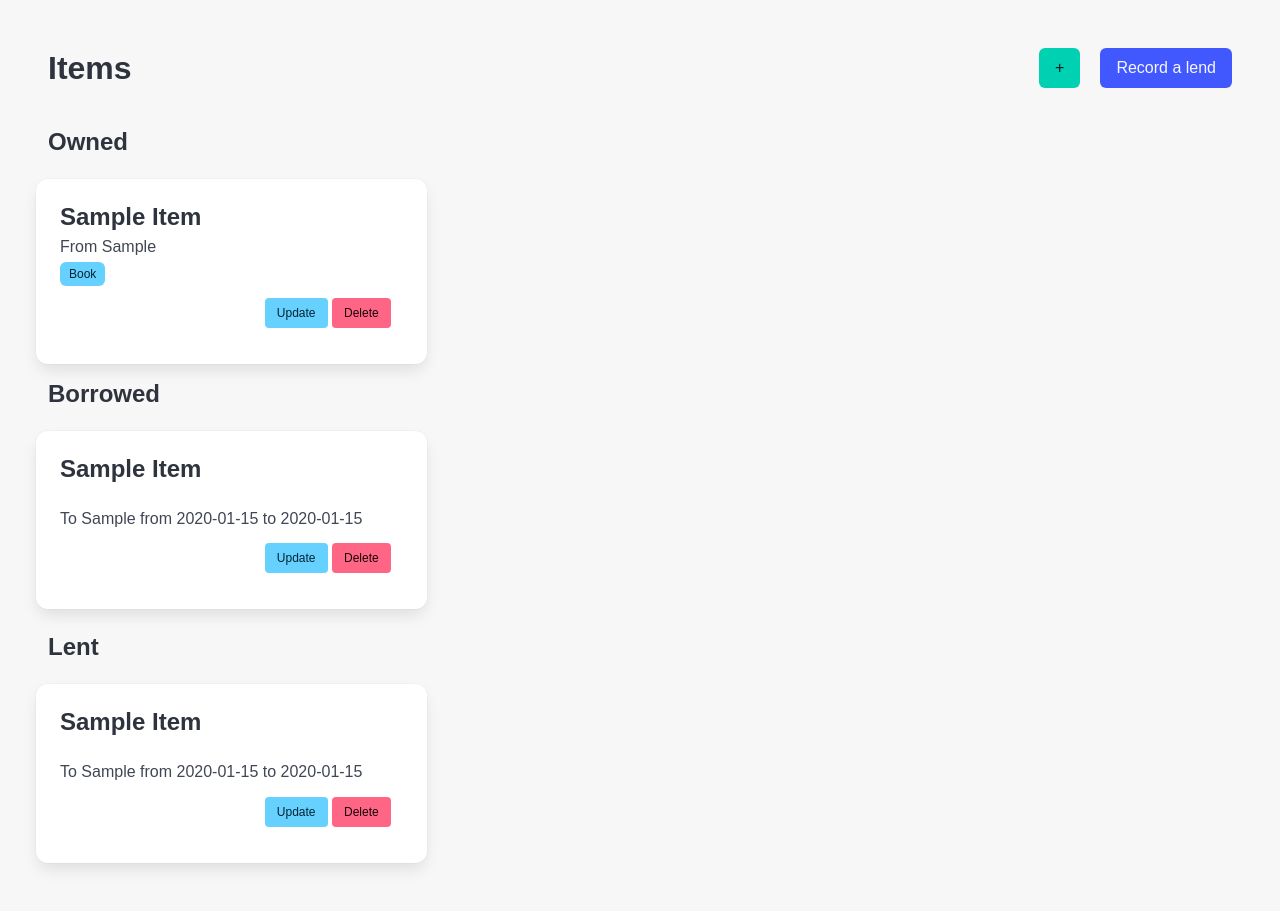
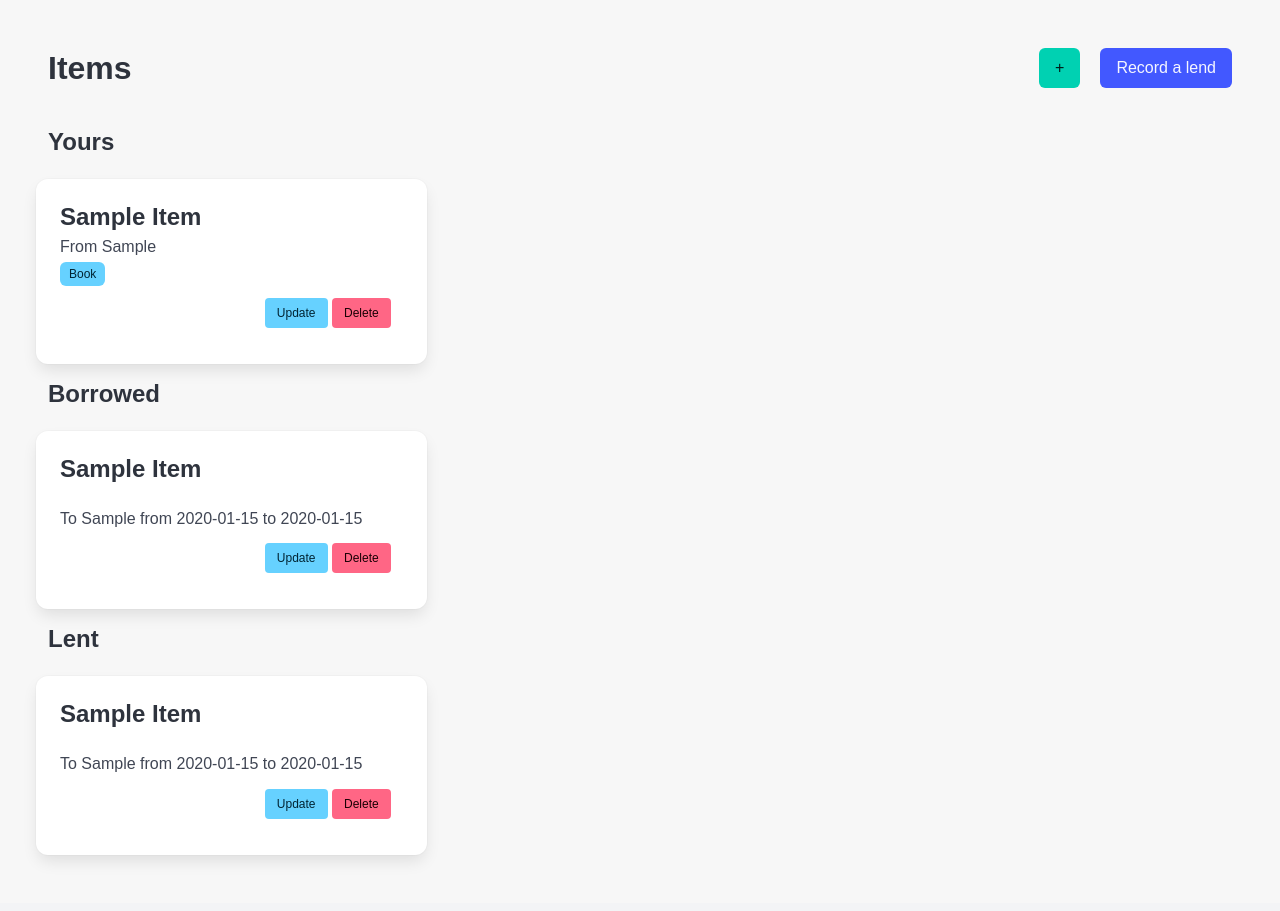
Before and after one commit to musadiqpeerzada/closeknit, a Django app: page /items/list in a window 1280 px wide. Shown: the part 58-969 px from the top of the page. After the commit the page ends 918 px from the top, so only its background shows below. Run offline with Django 5.2, Linux system fonts and the light colour scheme; a user stored in the database is signed in; tables that the repository leaves empty hold one stand-in row (values such as "Sample post"); some libraries are stand-ins or nearby versions; some web fonts are replaced.

Commit message:
change the nomenclature to be consistent across the platform

```diff
--- a/backend/templates/backend/item/list.html
+++ b/backend/templates/backend/item/list.html
@@ -33,7 +33,7 @@
 
             {% if items.owned %}
                 <section class="pt-4">
-                    <h2 class="title is-4">Owned</h2>
+                    <h2 class="title is-4">Yours</h2>
                     {% include 'backend/_partials/item_listing.html' with items=items.owned user=user %}
                 </section>
             {% endif %}
@@ -46,7 +46,7 @@
             {% endif %}
 
             {% if items.leased_out %}
-                <section class="mt-5">
+                <section class="pt-4">
                     <h2 class="title is-4">Lent</h2>
                     {% include 'backend/_partials/lease_listing.html' with items=items.leased_out user=user %}
                 </section>
```
